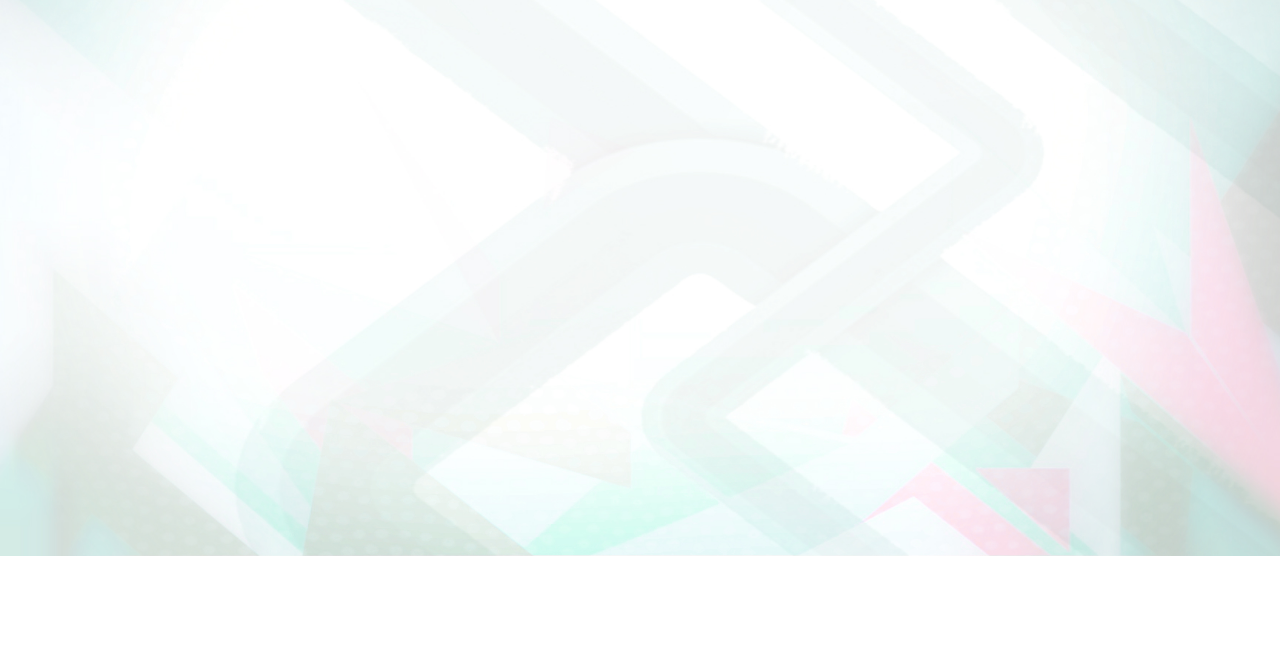
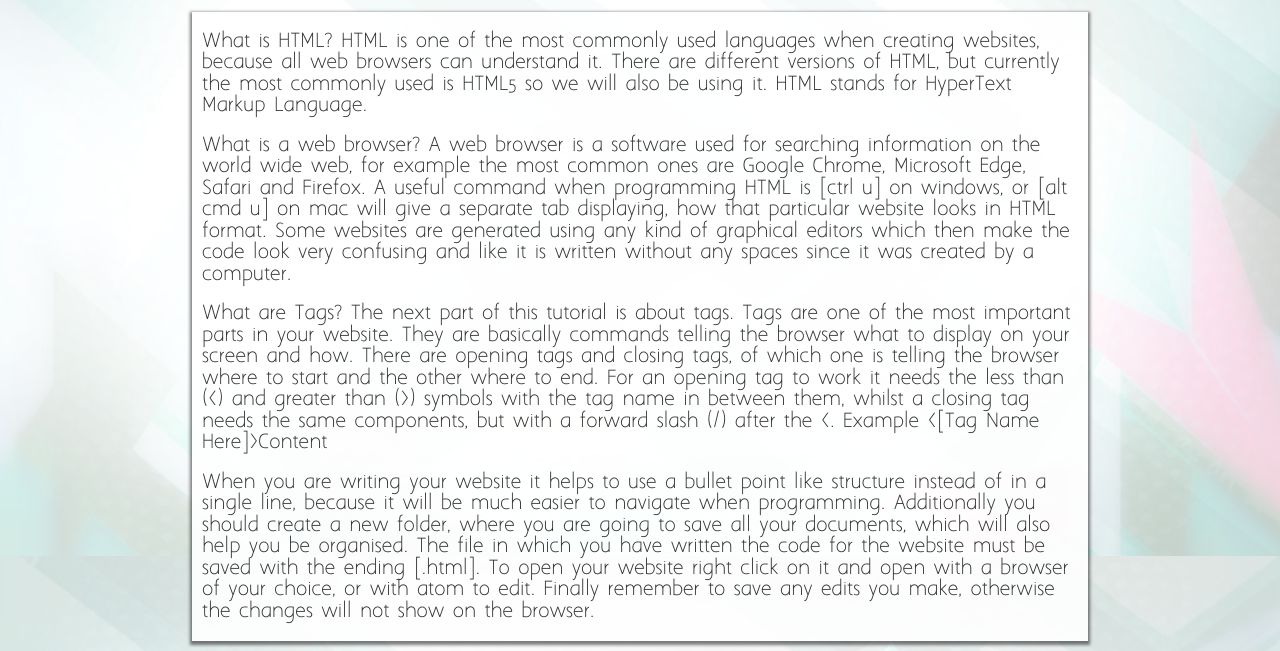
Before and after one commit to everythingHTML/everythingHTML.github.io, a plain HTML site: page Tutorials/Tutorial1.html in a window 1280 px wide. Shown: the part 244-895 px from the top of the page. Before the commit the page ends 800 px from the top, so only its background shows below. Drawn offline with Linux system fonts and the light colour scheme.

Commit message:
Tutorial 1
added content for tutorial 1,
not the picture

```diff
--- a/Tutorials/Tutorial1.html
+++ b/Tutorials/Tutorial1.html
@@ -38,7 +38,31 @@
     </header>
 
   <body>
+<div class="headline">
+  <h1>Tutorial 1: The basics</h1>
+  <div class="MainTextWide">
+    <p class="code">
+      What is HTML?
+      HTML is one of the most commonly used languages when creating websites, because all web browsers can understand it. There are different versions of HTML, but currently the most commonly used is HTML5 so we will also be using it. HTML stands for HyperText Markup Language.
+    </p>
+    <p>
+      What is a web browser?
+      A web browser is a software used for searching information on the world wide web, for example the most common ones are Google Chrome, Microsoft Edge, Safari and Firefox. A useful command when programming HTML is [ctrl u] on windows, or [alt cmd u] on mac will give a separate tab displaying, how that particular website looks in HTML format. Some websites are generated using any kind of graphical editors which then make the code look very confusing and like it is written without any spaces since it was created by a computer.
+
 
   </body>
+    </p>
+    <p>
+      What are Tags?
+      The next part of this tutorial is about tags. Tags are one of the most important parts in your website. They are basically commands telling the browser what to display on your screen and how. There are opening tags and closing tags, of which one is telling the browser where to start and the other where to end. For an opening tag to work it needs the less than (<) and greater than (>) symbols with the tag name in between them, whilst a closing tag needs the same components, but with a forward slash (/) after the <.
+      Example
+      <[Tag Name Here]>Content</[Tag Name Here>
+    </p>
+    <p>
+      When you are writing your website it helps to use a bullet point like structure instead of in a single line, because it will be much easier to navigate when programming.
 
+      Additionally you should create a new folder, where you are going to save all your documents, which will also help you be organised. The file in which you have written the code for the website must be saved with the ending [.html]. To open your website right click on it and open with a browser of your choice, or with atom to edit. Finally remember to save any edits you make, otherwise the changes will not show on the browser.
+    </p>
+  </div>
+</body>
 </html>
```
